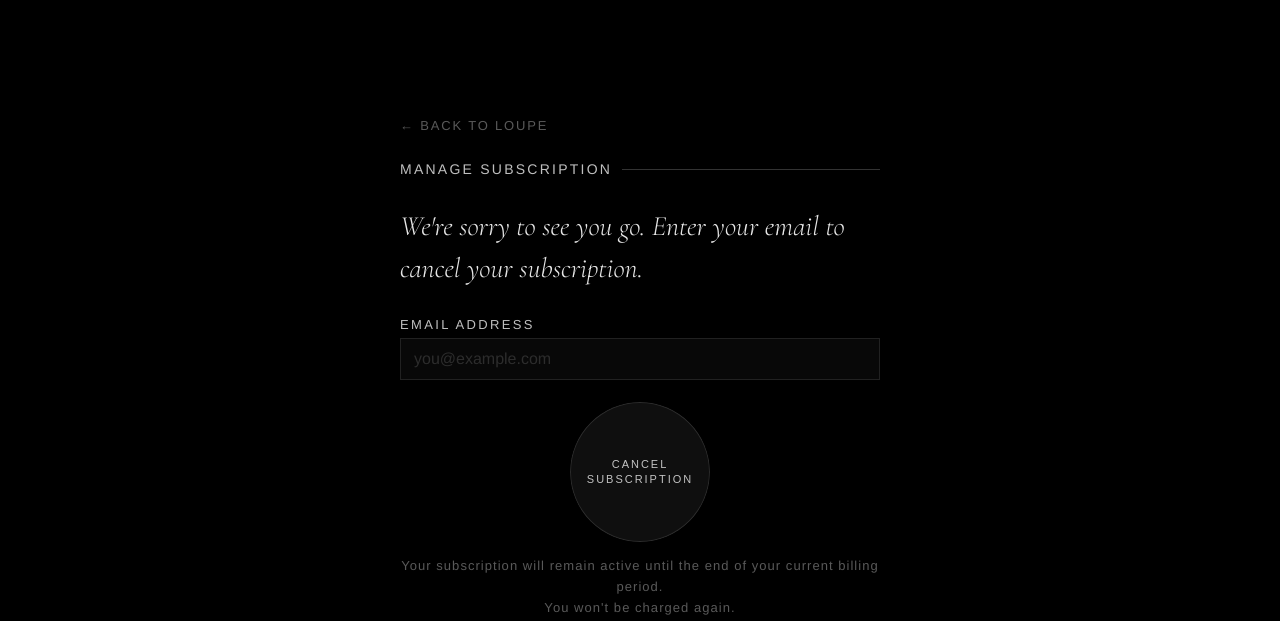
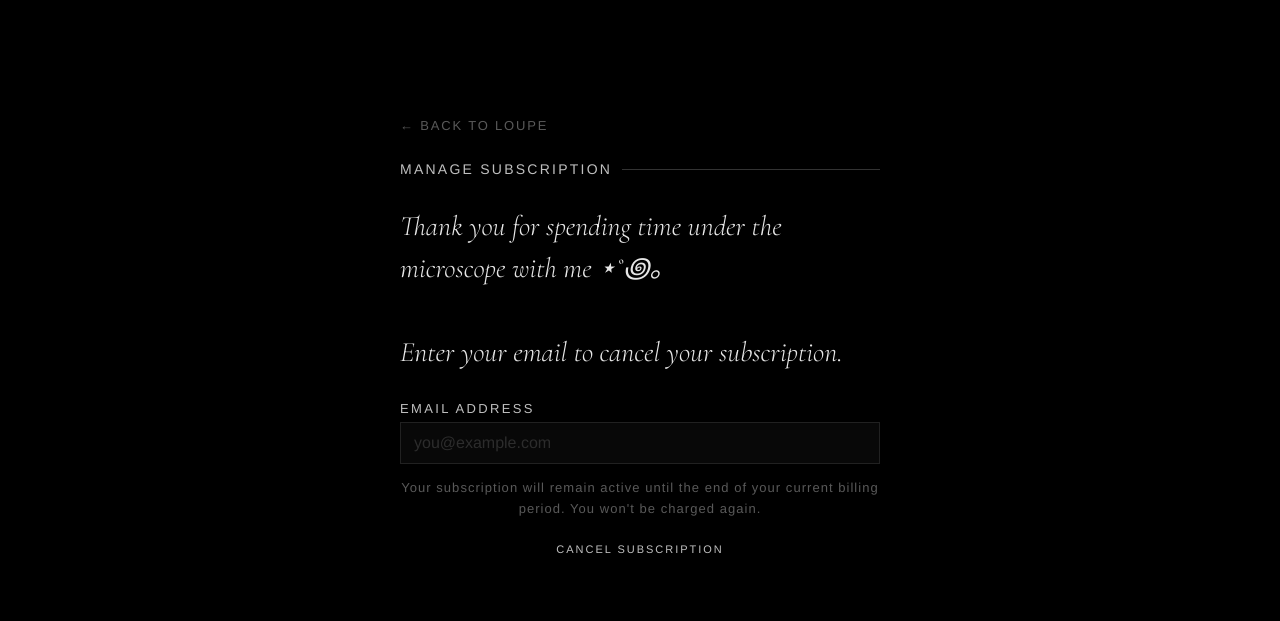
Before and after one commit to becsdesigned/loupe, a website: page manage.html in a window 1280 px wide. Shown: the part 402-1023 px from the top of the page. Drawn offline with nearby package versions, Linux system fonts and the light colour scheme; a web font is replaced by a local one.

Commit message:
Update manage.html

```diff
--- a/manage.html
+++ b/manage.html
@@ -121,32 +121,23 @@
     }
 
     #cancel-btn {
-      width: 140px; height: 140px;
-      border-radius: 50%;
-      padding: 0; background: none; border: none;
-      cursor: pointer; overflow: hidden;
-      display: flex; align-items: center; justify-content: center;
-      transition: opacity 0.2s, transform 0.1s;
-      position: relative;
+      padding: 0;
+      background: none;
+      border: none;
+      cursor: pointer;
+      font-family: Helvetica, Arial, sans-serif;
+      font-size: 14px;
+      letter-spacing: 0.18em;
+      text-transform: uppercase;
+      color: rgba(255,255,255,1);
+      text-decoration: none;
+      display: inline-flex;
+      align-items: center;
+      gap: 8px;
+      transition: opacity 0.2s;
     }
-    #cancel-btn:hover   { opacity: 0.86; }
-    #cancel-btn:active  { transform: scale(0.99); }
+    #cancel-btn:hover    { opacity: 0.65; }
     #cancel-btn:disabled { opacity: 0.3; cursor: not-allowed; }
-
-    /* Inner circle styled to match Loupe palette */
-    .btn-inner {
-      width: 100%; height: 100%;
-      border-radius: 50%;
-      background: rgba(255,255,255,0.06);
-      border: 1px solid rgba(255,255,255,0.12);
-      display: flex;
-      flex-direction: column;
-      align-items: center;
-      justify-content: center;
-      gap: 4px;
-      transition: background 0.2s;
-    }
-    #cancel-btn:hover .btn-inner { background: rgba(255,255,255,0.1); }
 
     .btn-label {
       font-size: 11px;
@@ -226,11 +217,11 @@
 <div class="content-wrap">
   <div class="panel">
 
-    <a href="/" class="back-link">← Back to Loupe</a>
+    <a href="/newsletter" class="back-link">← Back to Loupe</a>
 
     <div class="eyebrow">Manage Subscription</div>
 
-    <p class="heading">We're sorry to see you go. Enter your email to cancel your subscription.</p>
+    <p class="heading">Thank you for spending time under the microscope with me ⋆˚꩜｡ <br><br>Enter your email to cancel your subscription.</p>
 
     <div id="message"></div>
 
@@ -241,18 +232,16 @@
           <input type="email" id="email" placeholder="you@example.com" required />
         </div>
 
+        <p class="note">
+          Your subscription will remain active until the end of your current billing period. You won't be charged again.
+        </p>
+
         <div class="btn-row">
           <button type="submit" id="cancel-btn">
-            <div class="btn-inner">
-              <span class="btn-label">Cancel<br>Subscription</span>
-              <div class="spinner"></div>
-            </div>
+            <span class="btn-label">Cancel Subscription</span>
+            <div class="spinner"></div>
           </button>
         </div>
-
-        <p class="note">
-          Your subscription will remain active until the end of your current billing period.<br>You won't be charged again.
-        </p>
       </div>
     </form>
 
```
